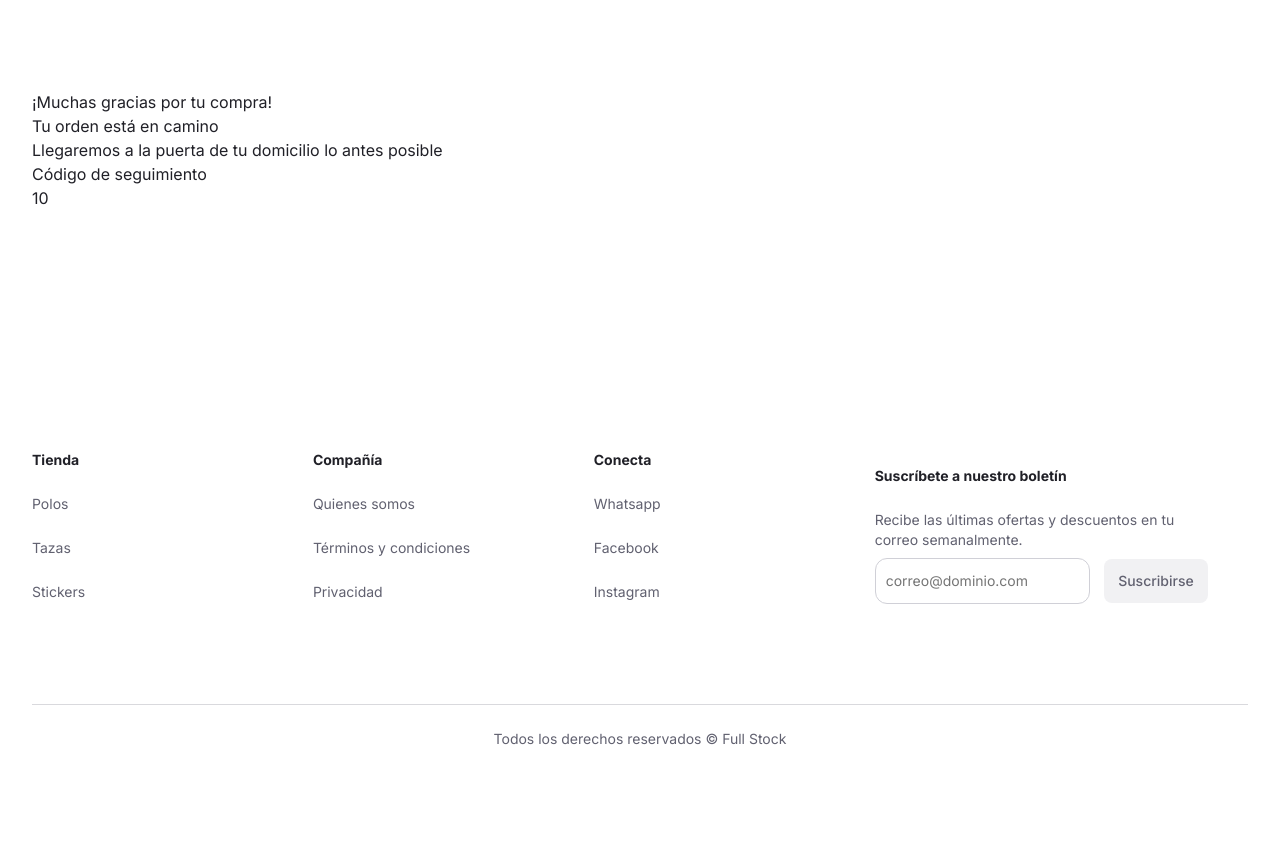
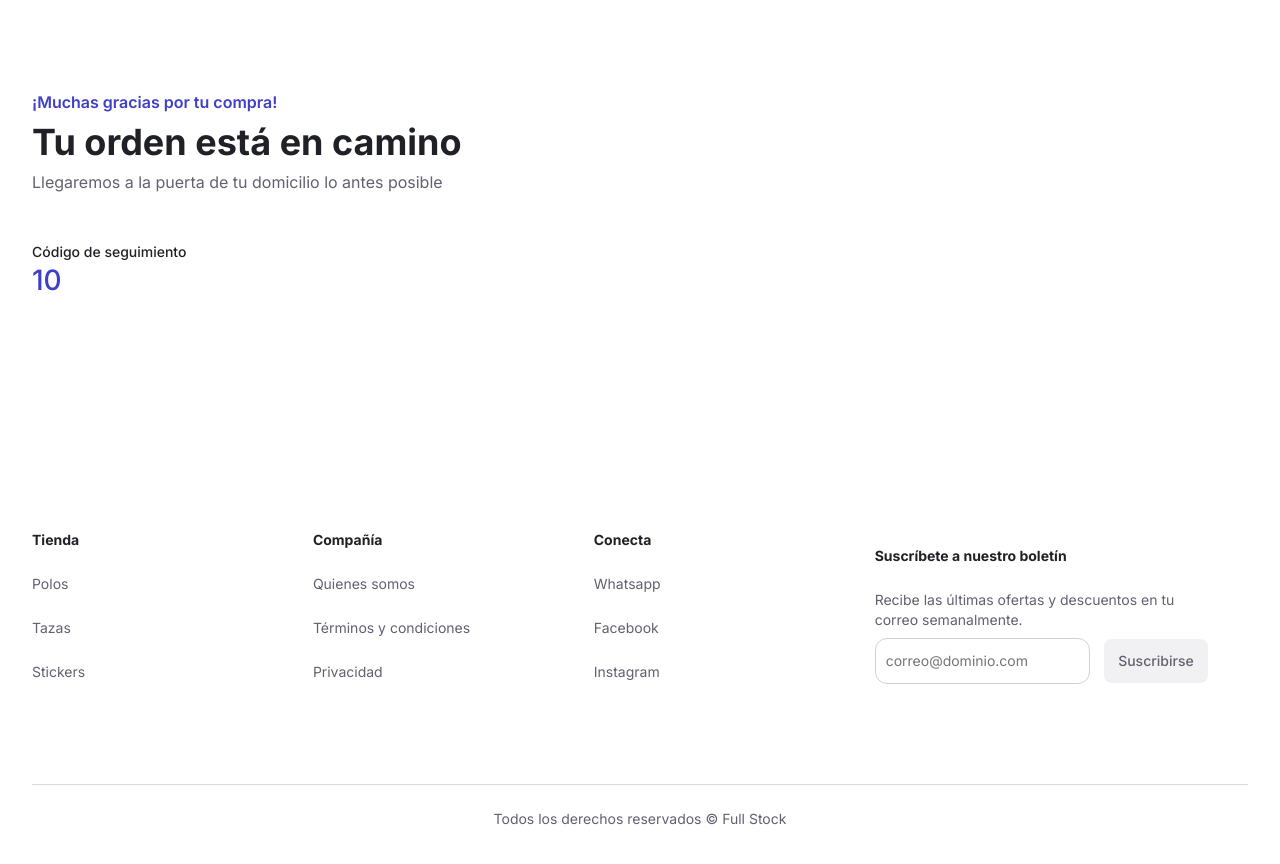
Before and after one commit to DavierAL/fundamentals-november-2025, a plain HTML site: page fullStock/order-confirmation.html in a window 1280 px wide. Shown: the part 48-912 px from the top of the page. Drawn offline with Linux system fonts and the light colour scheme; a web font is replaced by a local one.

Commit message:
add new section order-confirmation.html and css

```diff
--- a/fullStock/css/3_components/order-confirmation.css
+++ b/fullStock/css/3_components/order-confirmation.css
@@ -0,0 +1,38 @@
+.order-confirmation__title {
+    color: var(--accent-foreground);
+    font-size: 1rem;
+    line-height: 1.5rem;
+    font-weight: 600;
+    margin-bottom: .5rem;
+}
+
+.order-confirmation__text {
+    color: var(--foreground);
+    font-size: 2.25rem;
+    line-height: 2.5rem;
+    font-weight: 700;
+    margin-bottom: .5rem;
+}
+
+.order-confirmation__description {
+    color: var(--muted-foreground);
+    font-size: 1rem;
+    line-height: 1.5rem;
+    font-weight: 400;
+    margin-bottom: 3rem;
+}
+
+.order-code {
+    color: var(--foreground);
+    font-size: .875rem;
+    line-height: 1.25rem;
+    font-weight: 500;
+    margin-bottom: .5rem;
+}
+
+.order-code__number {
+    color: var(--accent-foreground);
+    font-size: 1.75rem;
+    line-height: 1.25rem;
+    font-weight: 500;
+}
--- a/fullStock/order-confirmation.html
+++ b/fullStock/order-confirmation.html
@@ -61,10 +61,10 @@
         </header>
 
         <main class="main">
-            <div class="section container order-confirmation">
+            <div class="section container  order-confirmation">
                 <p class="order-confirmation__title">¡Muchas gracias por tu compra!</p>
                 <p class="order-confirmation__text">Tu orden está en camino</p>
-                <p class="order-confirmation__text">Llegaremos a la puerta de tu domicilio lo antes posible</p>
+                <p class="order-confirmation__description">Llegaremos a la puerta de tu domicilio lo antes posible</p>
 
                 <p class="order-code">Código de seguimiento</p>
                 <p class="order-code__number">10</p>
@@ -72,7 +72,7 @@
             </div>
         </main>
 
-        <footer class="footer container section-sm">
+        <footer class="footer section container">
             <nav class="footer__nav">
 
                 <div class="footer__nav__column">
```
